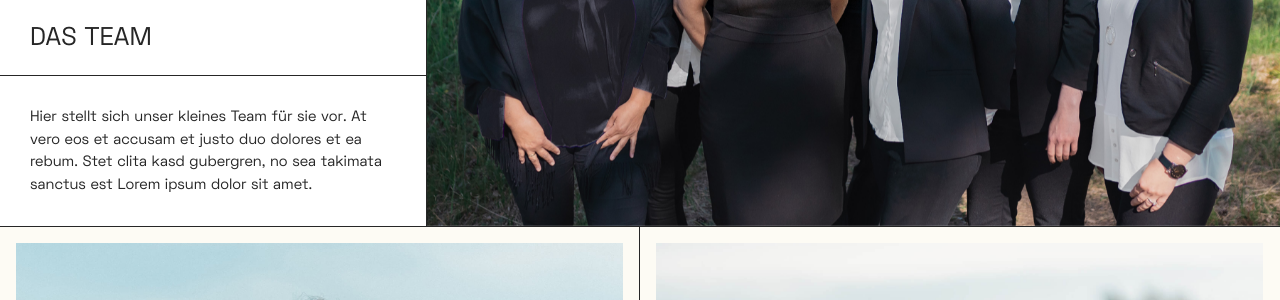
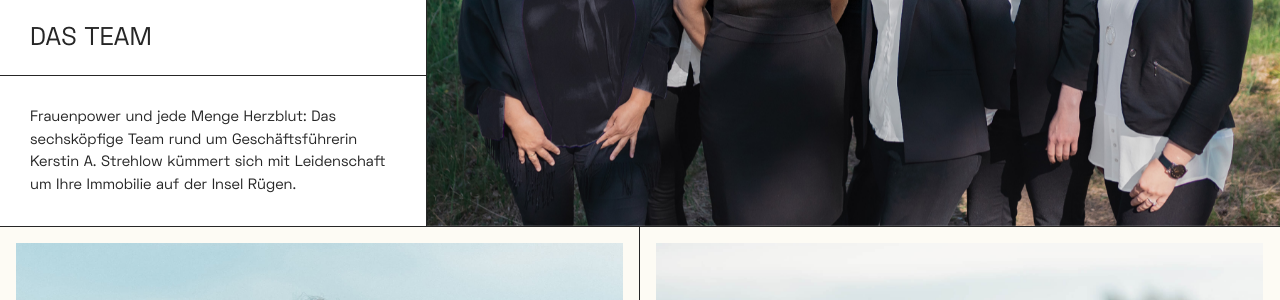
Before and after one commit to nikitasarejko/hgr, a Jekyll site: the page built from team.markdown, in a window 1280 px wide and 900 px high, scrolled down 334 px. Shown: the part 150-450 px from the top of the window. Built offline with Jekyll 4.4.1, drawn with Linux system fonts in a browser that asks for light colours; nearby versions of some CDN libraries.

Commit message:
Updated Team

```diff
--- a/team.markdown
+++ b/team.markdown
@@ -15,6 +14,7 @@ karriere_headline: Werde Teil unseres Teams
 karriere_text: |-
   Interested in joining our Dental family? Are you passionate about your work and want to have fun doing it? We are always looking for the best dentists, hygienists, assistants, and support staff for our team.
   If this sounds like you, please introduce yourself!
+layout: team
 ---
 
-Hier stellt sich unser kleines Team für sie vor. At vero eos et accusam et justo duo dolores et ea rebum. Stet clita kasd gubergren, no sea takimata sanctus est Lorem ipsum dolor sit amet.
+Frauenpower und jede Menge Herzblut: Das sechsköpfige Team rund um Geschäftsführerin Kerstin A. Strehlow kümmert sich mit Leidenschaft um Ihre Immobilie auf der Insel Rügen.
```
Also changed, not shown: other parts of team.markdown (+0 -1 lines).
